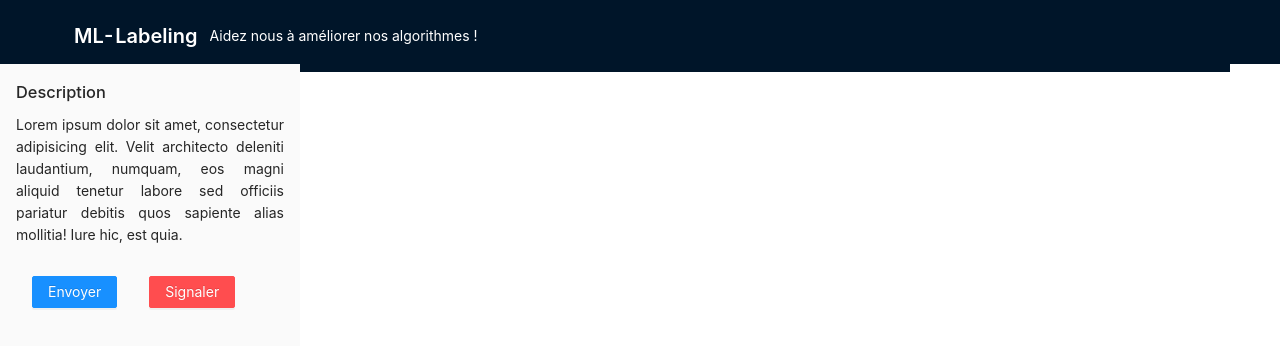
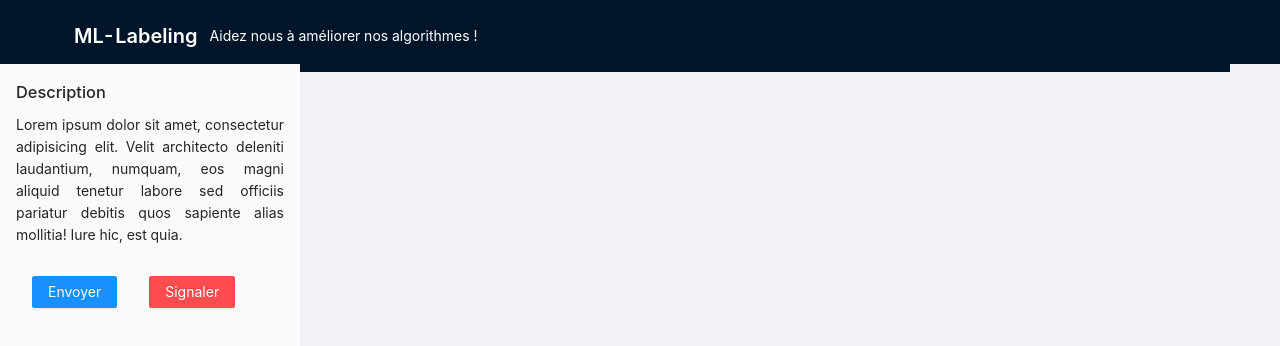
Before and after one commit to alexandrelam/ml-labeling, a React (Create React App) app in the folder frontend/: page / in a window 1280 px wide. Shown: the top 346 px of the page. Built offline with nearby package versions, Linux system fonts and the light colour scheme.

Commit message:
Installed konva konva-react Added Canvas.js

```diff
--- a/frontend/package.json
+++ b/frontend/package.json
@@ -7,8 +7,10 @@
     "@testing-library/react": "^9.5.0",
     "@testing-library/user-event": "^7.2.1",
     "antd": "^4.1.3",
+    "konva": "^4.2.2",
     "react": "^16.13.1",
     "react-dom": "^16.13.1",
+    "react-konva": "^16.13.0-0",
     "react-scripts": "3.4.1"
   },
   "scripts": {
--- a/frontend/public/index.html
+++ b/frontend/public/index.html
@@ -1,5 +1,5 @@
 <!DOCTYPE html>
-<html lang="en">
+<html lang="fr">
   <head>
     <meta charset="utf-8" />
     <link rel="icon" href="%PUBLIC_URL%/favicon.ico" />
@@ -24,7 +24,7 @@
       work correctly both with client-side routing and a non-root public URL.
       Learn how to configure a non-root public URL by running `npm run build`.
     -->
-    <title>React App</title>
+    <title>ML-Labeling</title>
   </head>
   <body>
     <noscript>You need to enable JavaScript to run this app.</noscript>
--- a/frontend/src/App.js
+++ b/frontend/src/App.js
@@ -2,15 +2,17 @@ import React from "react";
 import "./App.css";
 import Headerbar from "./components/Headerbar";
 import Sidebar from "./components/Sidebar";
+import Canvas from "./components/Canvas";
 import { Layout } from "antd";
 
 function App() {
   return (
     <div className="App">
+      <Headerbar />
       <Layout>
-        <Headerbar />
+        <Sidebar />
+        <Canvas />
       </Layout>
-        <Sidebar />
     </div>
   );
 }
--- /dev/null
+++ b/frontend/src/components/Canvas.js
@@ -0,0 +1,16 @@
+import React from "react";
+import { Layout } from "antd";
+
+const { Content } = Layout;
+
+class Canvas extends React.Component {
+	render() {
+		return (
+			<Content className="site-layout-background">
+				<canvas>hello</canvas>
+			</Content>
+		);
+	}
+}
+
+export default Canvas;
```
Also changed, not shown: 1 other file (tests, documents, lock files or other folders).
